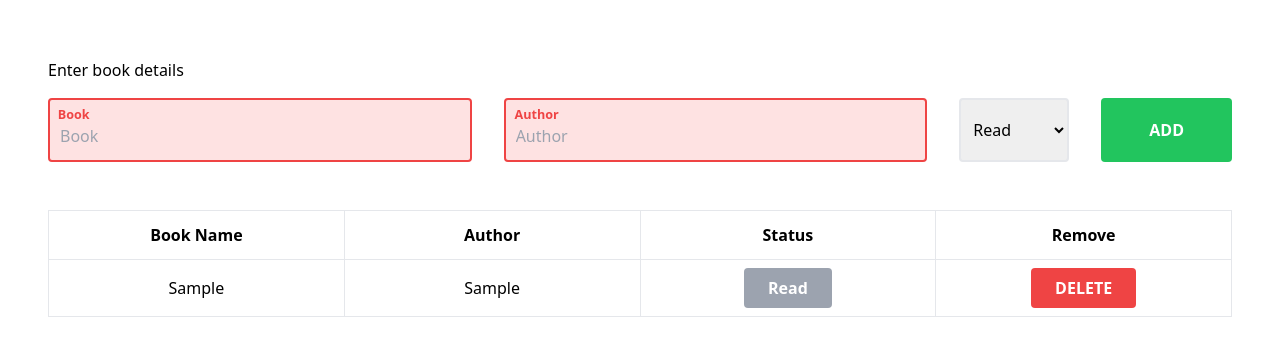
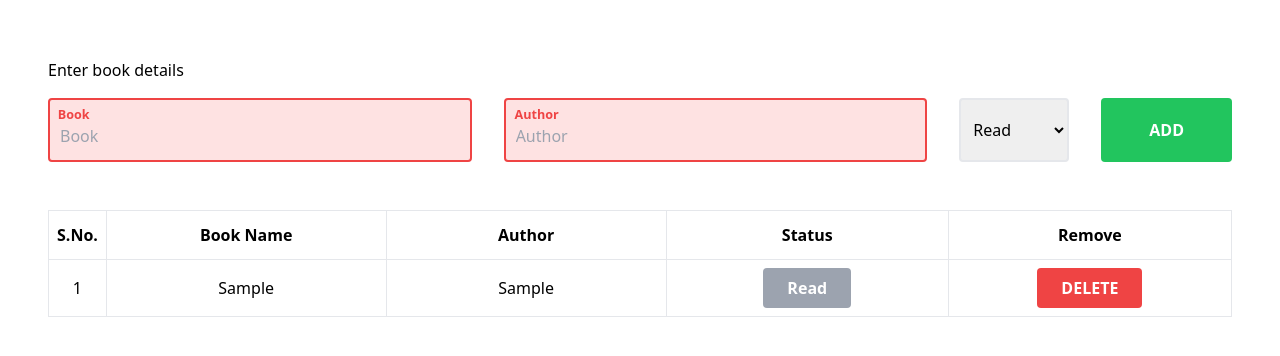
Before and after one commit to siddhart-singh/Oden-Library, a plain HTML site: page src/index.html in a window 1280 px wide. Both pictures are taken after typing "Sample", "Sample" into the empty fields and a click on the button "ADD". Shown: the part 102-458 px from the top of the page. Drawn offline with Linux system fonts and the light colour scheme.

Commit message:
Add id property

```diff
--- a/src/index.html
+++ b/src/index.html
@@ -81,6 +81,7 @@
         </form>
         <table class="main-table my-8 w-full border">
           <tr class="tbl-row border">
+            <th class="w-1 border p-2">S.No.</th>
             <th class="w-3/12 border p-3">Book Name</th>
             <th class="w-3/12 border p-3">Author</th>
             <th class="w-3/12 border p-3">Status</th>
--- a/src/script.js
+++ b/src/script.js
@@ -1,65 +1,71 @@
 "use strict";
 
-
+let id = 0;
 const myLibrary = [];
 const bookForm = document.querySelector(".book-form");
 const mainTable = document.querySelector(".main-table");
 
-function Book(name, author, read) {
+function Book(id, name, author, read) {
+  this.id = id
   this.name = name;
   this.author = author;
   this.read = read;
 }
 
 Book.prototype.bookStatus = function () {
-  return this.read = this.read === "Read" ? "Not Read" : "Read";
-
+  return (this.read = this.read === "Read" ? "Not Read" : "Read");
 };
 
-function addBookToLibrary(name, author, read) {
-  myLibrary.push(new Book(name, author, read));
-  displayBook();
+function addBookToLibrary(id, name, author, read) {
+  myLibrary.push(new Book(id, name, author, read));
+  displayBook(myLibrary[id]);
 }
 
-function displayBook() {
-  myLibrary.forEach((book) => {
-    let tr = document.createElement("tr");
+function displayBook(book) {
+  let tr = document.createElement("tr");
     for (const key of Object.keys(book)) {
       let td = document.createElement("td");
       td.classList.add("tbl-data");
       if (book[key] == "Read" || book[key] == "Not Read") {
         const statusBtn = document.createElement("Button");
         statusBtn.innerText = book[key];
-        statusBtn.dataset.id = myLibrary.length - 1;
+        statusBtn.dataset.id = book.id;
         statusBtn.classList.add("status-btn");
         td.appendChild(statusBtn);
-        tr.appendChild(td);
+      } else if (key === "id") {
+        td.innerText = myLibrary.length;
       } else {
         td.innerText = book[key];
-        tr.appendChild(td);
       }
+      tr.appendChild(td);
     }
     const td = document.createElement("td");
     td.classList.add("tbl-data");
     const deleteBtn = document.createElement("Button");
     deleteBtn.innerText = "DELETE";
-    deleteBtn.dataset.id = myLibrary.length - 1;
+    deleteBtn.dataset.id = book.id;
     deleteBtn.classList.add("delete-btn");
     td.appendChild(deleteBtn);
     tr.appendChild(td);
     tr.classList.add("tbl-row");
     mainTable.appendChild(tr);
-  });
 }
 
 bookForm.addEventListener("submit", (e) => {
   e.preventDefault();
-  addBookToLibrary(e.target[1].value, e.target[2].value, e.target[3].value);
+  addBookToLibrary(id++, e.target[1].value, e.target[2].value, e.target[3].value);
   console.log(myLibrary[0]);
   bookForm.reset();
 });
 
 document.addEventListener("click", (e) => {
-  const target = e.target.closest(".status-btn");
-  target.innerText = myLibrary[+target.dataset.id].bookStatus();
-})
+  if (e.target.closest(".status-btn")) {
+    const target = e.target.closest(".status-btn");
+    target.innerText = myLibrary[+target.dataset.id].bookStatus();
+  }
+
+  if(e.target.closest(".delete-btn")) {
+    const target = e.target.closest(".delete-btn");
+    console.log(target)
+  }
+});
```
Also changed, not shown: dist/output.css.
